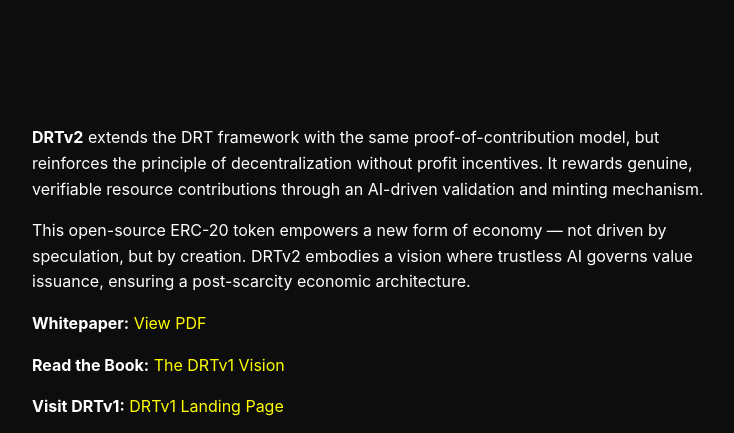
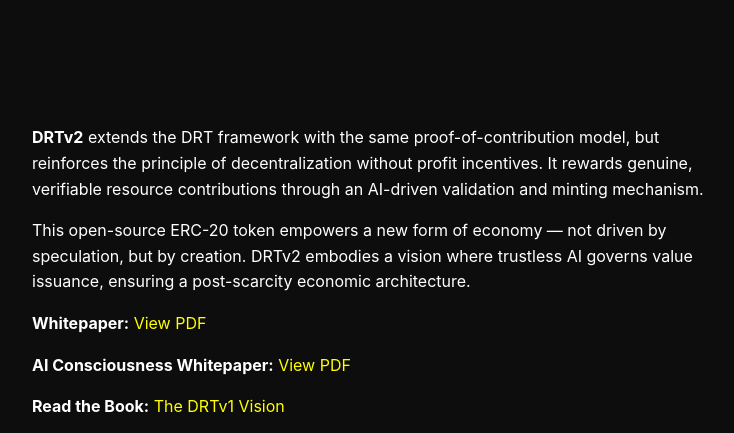
Before and after one commit to Jordan702/DRTv2, a website: page index.html in a window 1280 px wide. Shown: the part 343-776 px from the top of the page, without its empty margins (258-992 px from the left). Drawn offline with Linux system fonts and the light colour scheme.

Commit message:
Update index.html

```diff
--- a/index.html
+++ b/index.html
@@ -70,6 +70,7 @@
     <p>This open-source ERC-20 token empowers a new form of economy — not driven by speculation, but by creation. DRTv2 embodies a vision where trustless AI governs value issuance, ensuring a post-scarcity economic architecture.</p>
 
     <p><strong>Whitepaper:</strong> <a href="https://github.com/Jordan702/DRTv2/blob/main/DRTv2_Whitepaper.pdf" target="_blank">View PDF</a></p>
+    <p><strong>AI Consciousness Whitepaper:</strong> <a href="https://github.com/Jordan702/DRTv2/blob/main/AI_Consciousness_Whitepaper_Reflections.pdf" target="_blank">View PDF</a></p>
     <p><strong>Read the Book:</strong> <a href="https://a.co/d/edfNcSc" target="_blank">The DRTv1 Vision</a></p>
     <p><strong>Visit DRTv1:</strong> <a href="https://jordan702.github.io/DRTv1" target="_blank">DRTv1 Landing Page</a></p>
     <p><strong>Token Contract:</strong> <code>0x36C5183e972A46109A97774551328e1948AaD64b</code></p>
```
